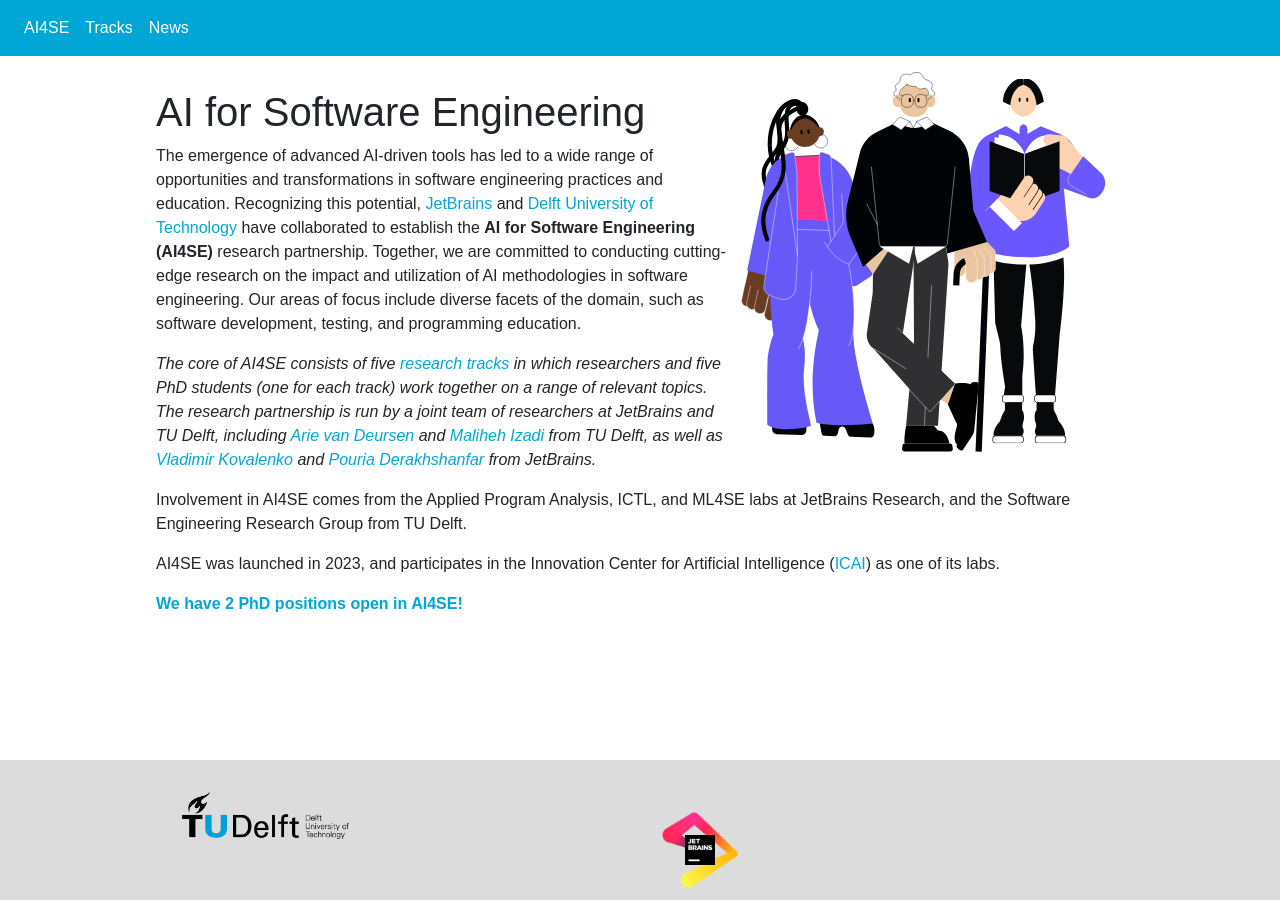
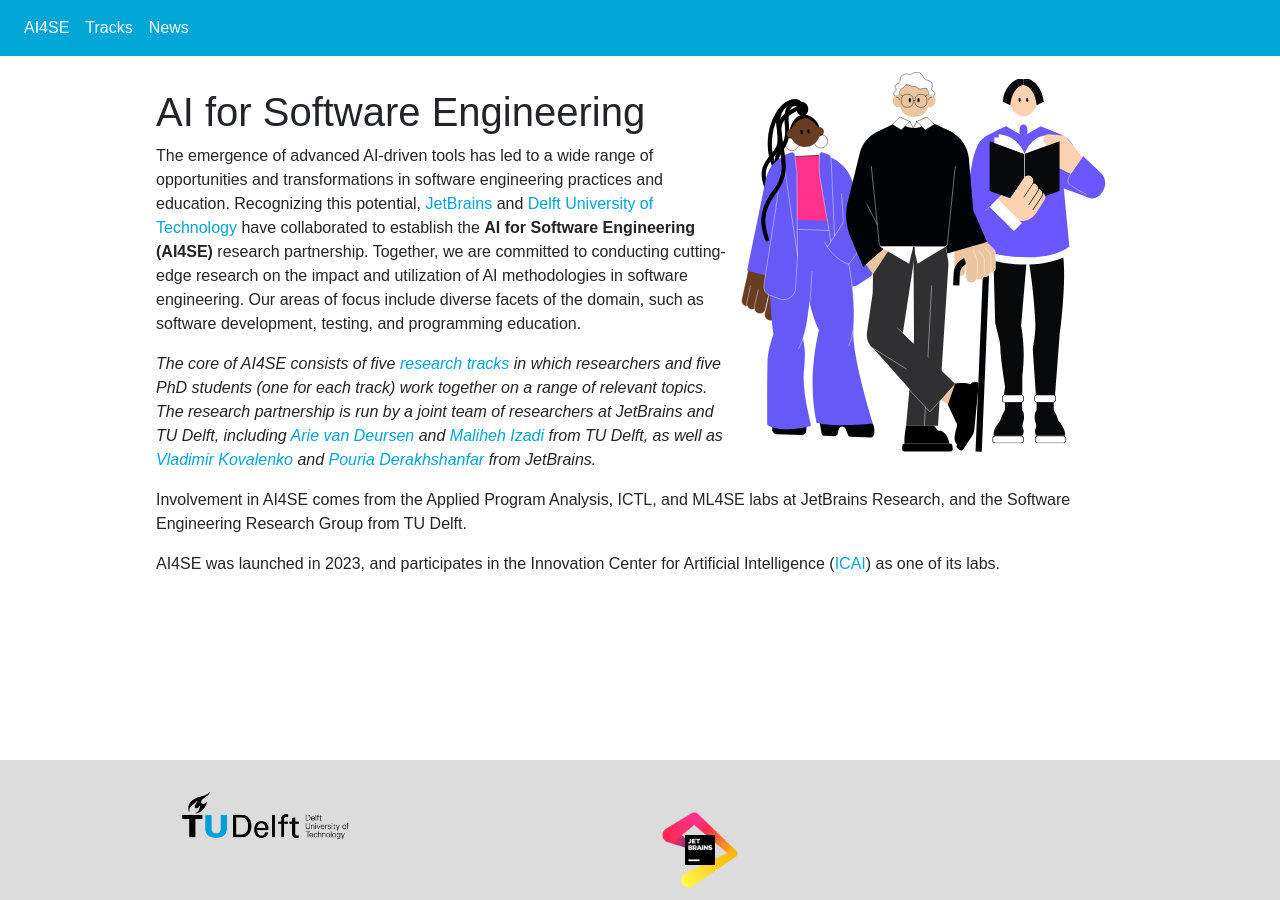
Before and after one commit to SERG-Delft/ai4se-website, a Jekyll site: the page built from index.md, in a window 1280 px wide. Built offline with Jekyll 4.4.1, drawn with Linux system fonts in a browser that asks for light colours; nearby versions of some CDN libraries.

Commit message:
remove mention of open positions

```diff
--- a/index.md
+++ b/index.md
@@ -20,7 +20,6 @@ Software Engineering Research Group from TU Delft.
 
 AI4SE was launched in 2023, and participates in the Innovation Center for Artificial Intelligence ([ICAI]) as one of its labs.
 
-**[We have 2 PhD positions open in AI4SE!](https://www.tudelft.nl/over-tu-delft/werken-bij-tu-delft/vacatures?searchCriteria[0][key]=keywords&searchCriteria[0][values][]=ai4se&searchCriteria[1][key]=Resultsperpage&searchCriteria[1][values][]=10)**
 
 
 [icai]: https://icai.ai/
```
